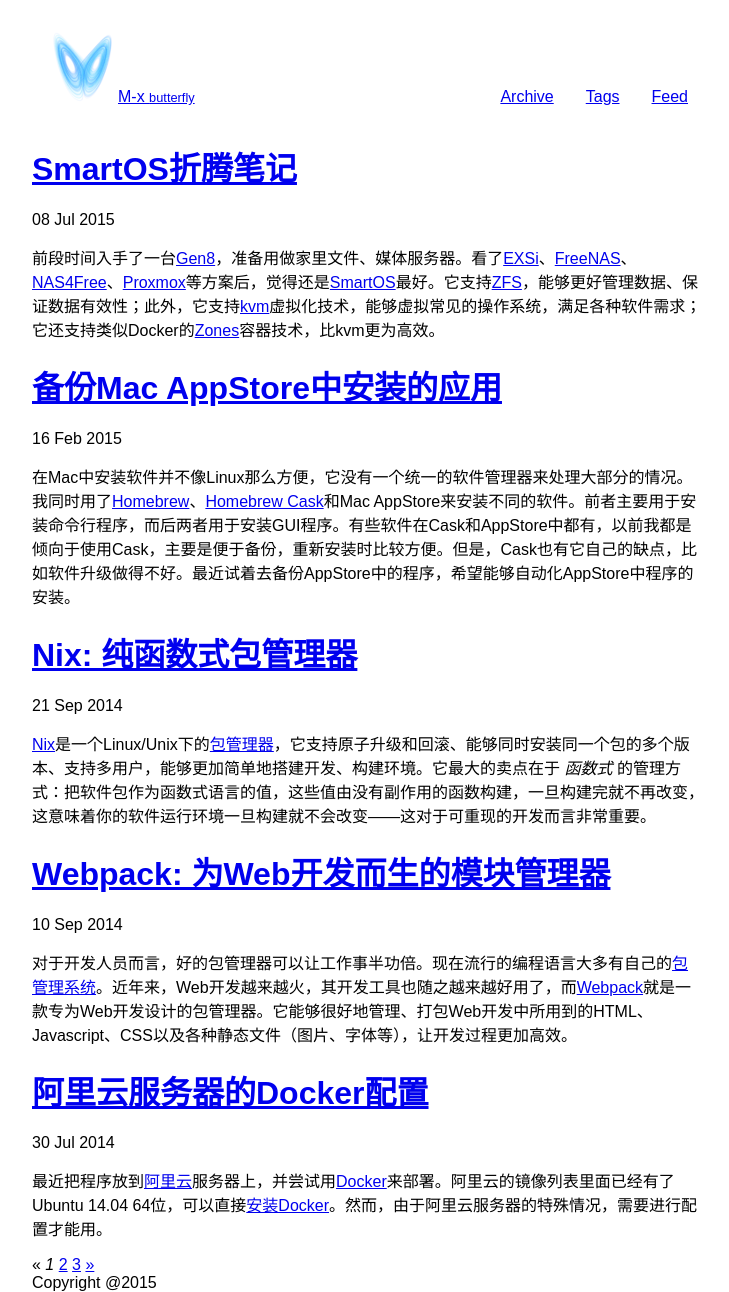
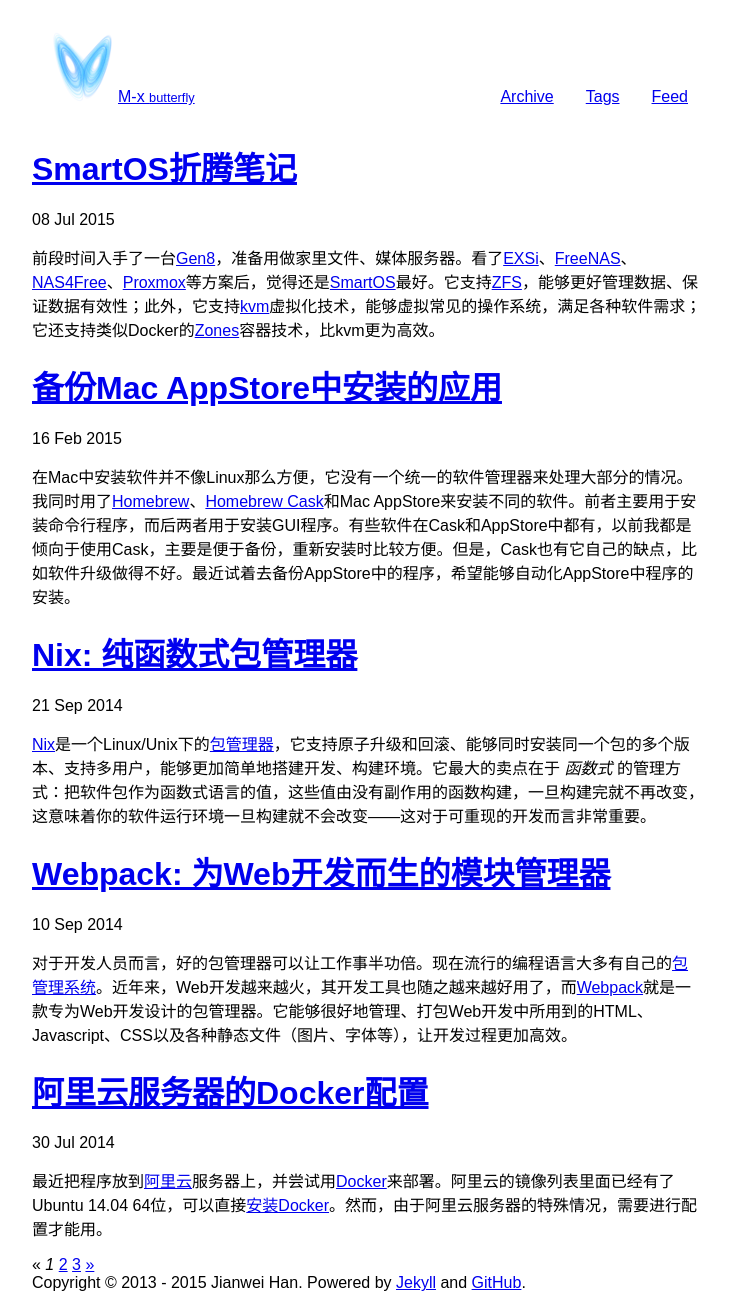
Before and after one commit to hanjianwei/hanjianwei.github.io, a Jekyll site: the page built from index.html, in a window 1280 px wide. Shown: the whole page, without its empty margins (272-1001 px from the left). Built offline with Jekyll 4.4.1, drawn with Linux system fonts in a browser that asks for light colours; the list of posts is cut into pages by our own code.

Commit message:
Update footer

```diff
--- a/_layouts/default.html
+++ b/_layouts/default.html
@@ -16,14 +16,13 @@
       </header>
 
       <main>
+
       <div>
         {{ content }}
       </div>
       </main>
 
-      <footer>
-        Copyright @2015
-      </footer>
+      <footer>Copyright © 2013 - {{ site.time | date: '%Y' }} Jianwei Han. Powered by <a href="http://jekyllrb.com/">Jekyll</a> and <a href="https://github.com">GitHub</a>.</footer>
     </div>
   </body>
 </html>
```
